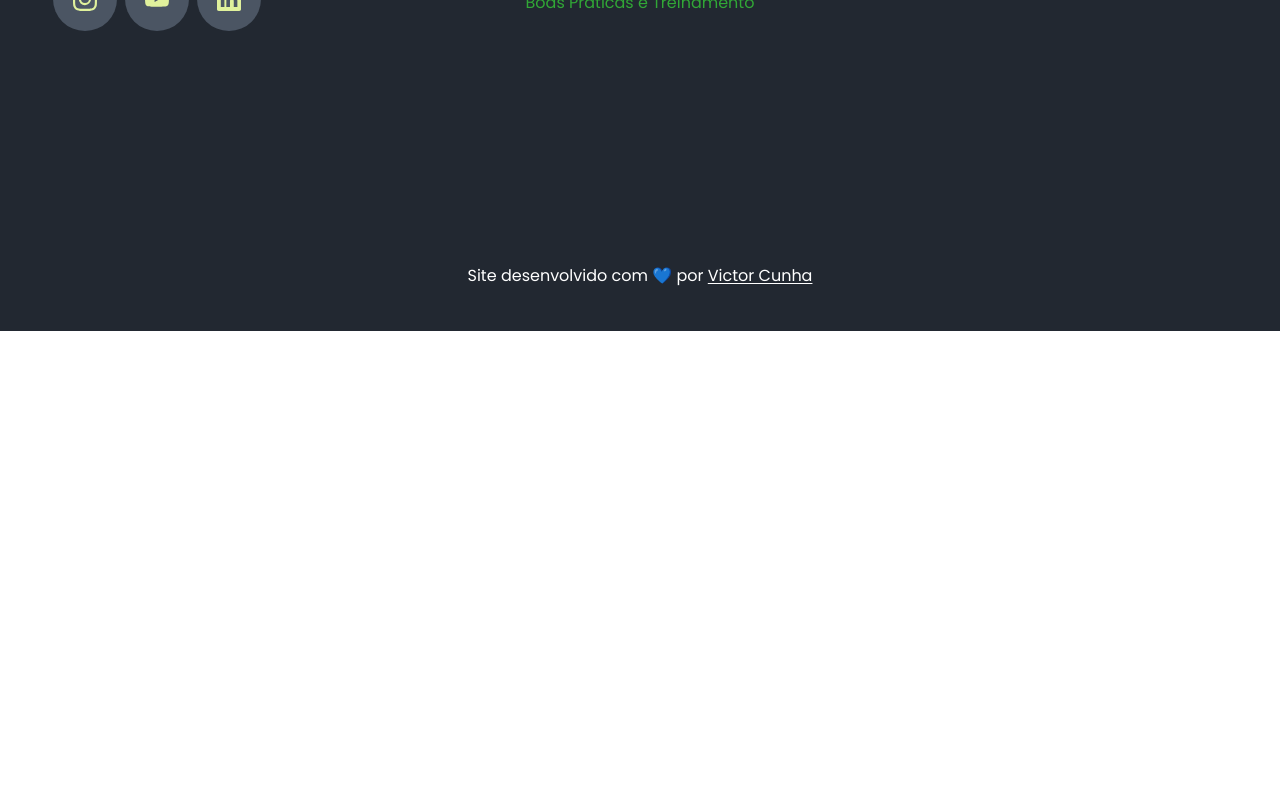
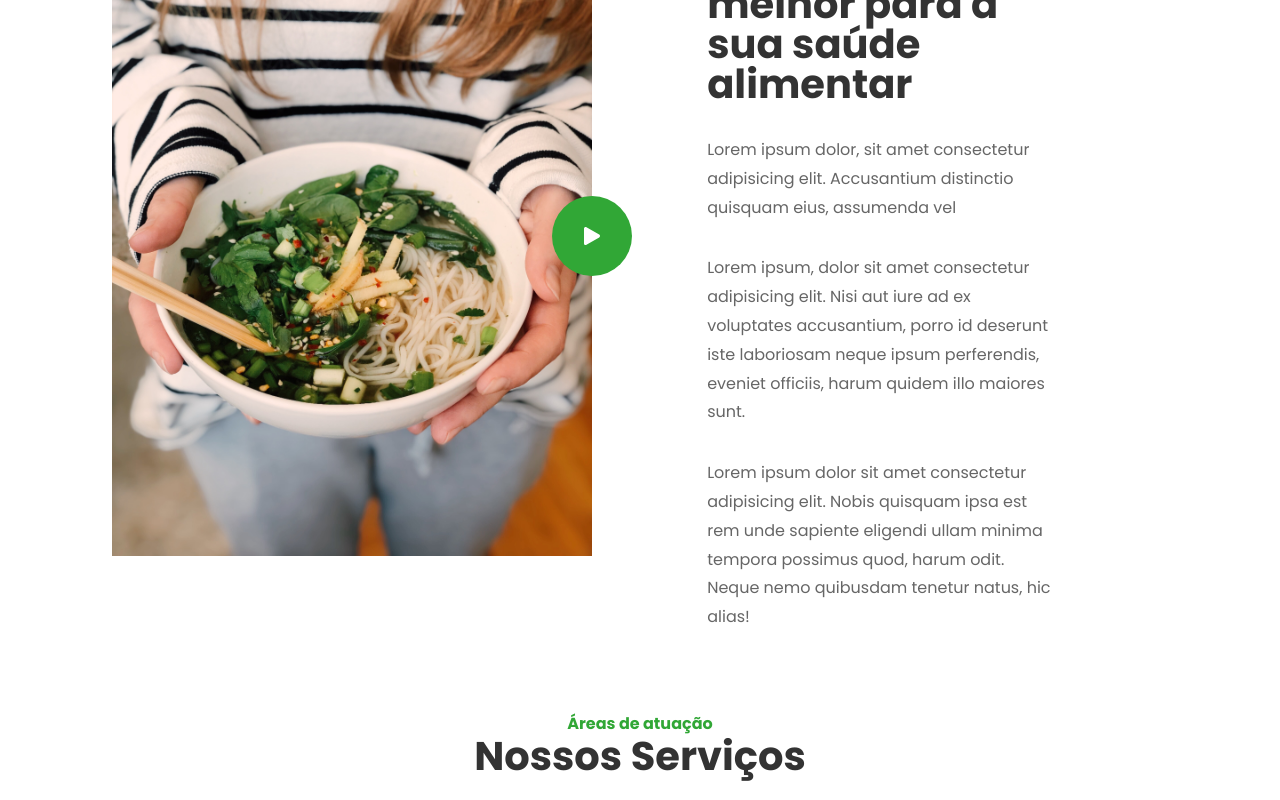
Before and after one commit to CunhaJoao1/nutri-jr, a React (Vite) app: page /sobre-nos in a window 1280 px wide. Shown: the part 800-1600 px from the top of the page. Before the commit the page ends 1131 px from the top, so only its background shows below. Built offline with nearby package versions, Linux system fonts and the light colour scheme.

Commit message:
filling the sections

```diff
--- a/src/Components/About/AboutSection.tsx
+++ b/src/Components/About/AboutSection.tsx
@@ -1,12 +1,15 @@
 import React from 'react'
+import { Areas } from '../Areas/Areas'
 import Bottom from '../Bottom/Bottom'
 import Banner from '../Home/Banner'
+import { About } from './About'
 
 export default function AboutSection() {
   return (
     <div>
         <Banner title={"Sobre Nós"} section={"Sobre"}/>
-
+          <About/>
+          <Areas/>
         <Bottom/>
     </div>
   )
--- a/src/Components/Areas/ServicesSection.tsx
+++ b/src/Components/Areas/ServicesSection.tsx
@@ -1,12 +1,15 @@
 import React from 'react'
 import Bottom from '../Bottom/Bottom'
 import Banner from '../Home/Banner'
+import { Areas } from './Areas'
 
 export default function ServicesSection() {
   return (
     <div>
         <Banner title='Nossos Serviços' section='Serviços'/>
-
+        <div className='mb-10'>
+          <Areas/>
+        </div>
         <Bottom/>
     </div>
   )
--- a/src/Components/Bottom/Bottom.tsx
+++ b/src/Components/Bottom/Bottom.tsx
@@ -17,6 +17,7 @@ export default function Bottom() {
             <p className='max-w-xs text-white mt-5'>Somo uma associação sem fins lucrativos, constituídas geridas por alunos de graduação da universidade federal do Piauí.</p>
             <div className='flex gap-2 text-brand-100'>
                 <button type='button' className='w-16 h-16 rounded-full flex items-center justify-center bg-gray-600'  onClick={()=>{window.open("https://www.instagram.com/nutrijr.ufpi/?hl=pt-br", "_blank")}}><BsInstagram size={'1.5em'}/></button>
+
                 <button type='button' className='w-16 h-16 rounded-full flex items-center justify-center bg-gray-600'><BsYoutube size={'1.5em'}/></button>
                 <button type='button' className='w-16 h-16 rounded-full flex items-center justify-center bg-gray-600'><BsLinkedin size={'1.5em'}/></button>
             </div>
```
Also changed, not shown: src/Components/Contact/ContatoSection.tsx (line endings or trailing spaces).
